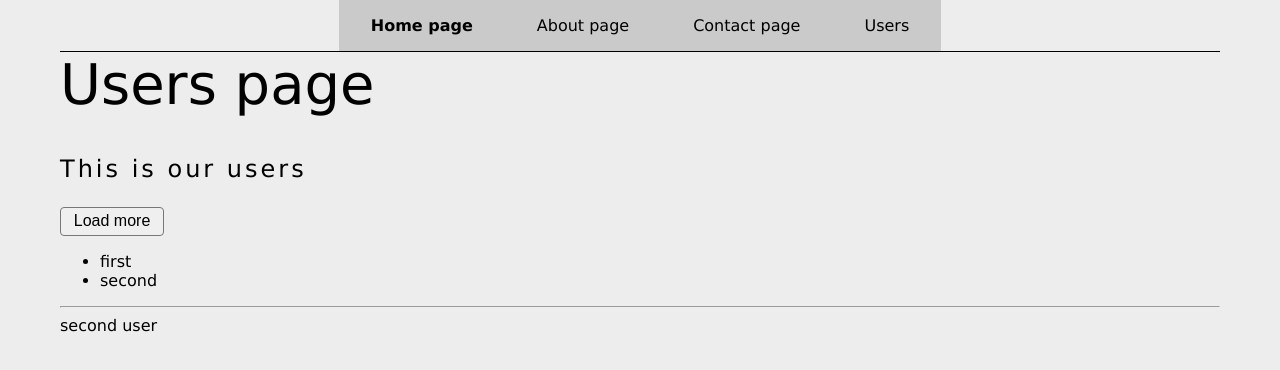
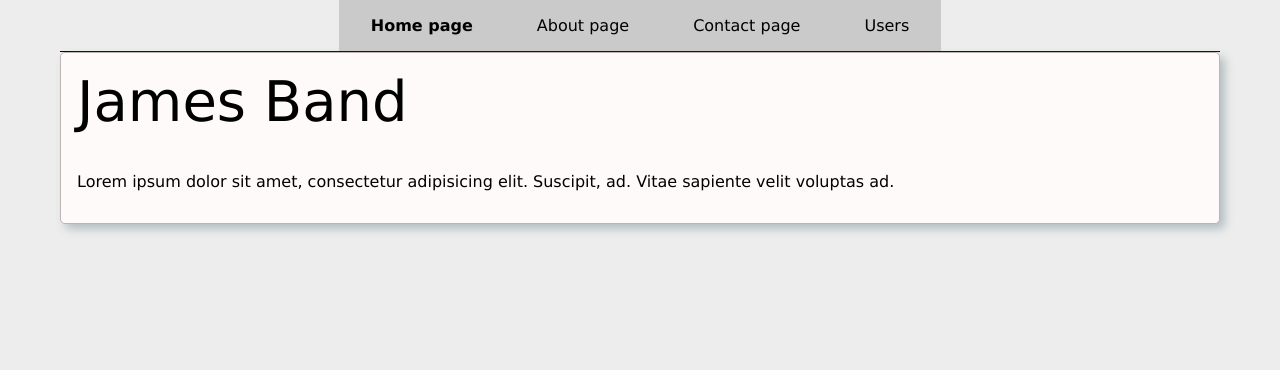
Before and after one commit to MariusCodeAcademy/feu2-10_r_react_router, a React (Vite) app: page /users/2 in a window 1280 px wide. Shown: the top 370 px of the page. Built offline with nearby package versions, Linux system fonts and the light colour scheme.

Commit message:
dynamic path

```diff
--- a/src/App.jsx
+++ b/src/App.jsx
@@ -5,12 +5,37 @@ import About from './components/pages/About';
 import Contact from './components/pages/Contact';
 import Home from './components/pages/Home';
 import Users from './components/pages/Users';
+import SingleUser from './components/pages/SingleUser';
+
+export const usersData = [
+  {
+    id: 1,
+    name: 'James Band',
+    town: 'London',
+    age: 99,
+  },
+  {
+    id: 2,
+    name: 'Jane Dow',
+    town: 'Liverpool',
+    age: 33,
+  },
+  {
+    id: 3,
+    name: 'Serbentautas',
+    town: 'Kaunas',
+    age: 27,
+  },
+];
 
 function App() {
   return (
     <div className='App container'>
       <Nav />
       <Switch>
+        <Route path={'/users/:userId'}>
+          <SingleUser />
+        </Route>
         <Route path={'/users'}>
           <Users />
         </Route>
--- a/src/components/pages/Users.jsx
+++ b/src/components/pages/Users.jsx
@@ -18,14 +18,15 @@ function Users(props) {
       </ul>
       <hr />
 
-      <Switch>
+      {/* uzkrauti komponentu tame paciame puslapyje */}
+      {/* <Switch>
         <Route path={'/users/1'}>
           <SingleUser />
         </Route>
         <Route path={'/users/2'}>
           <p>second user</p>
         </Route>
-      </Switch>
+      </Switch> */}
     </div>
   );
 }
```
